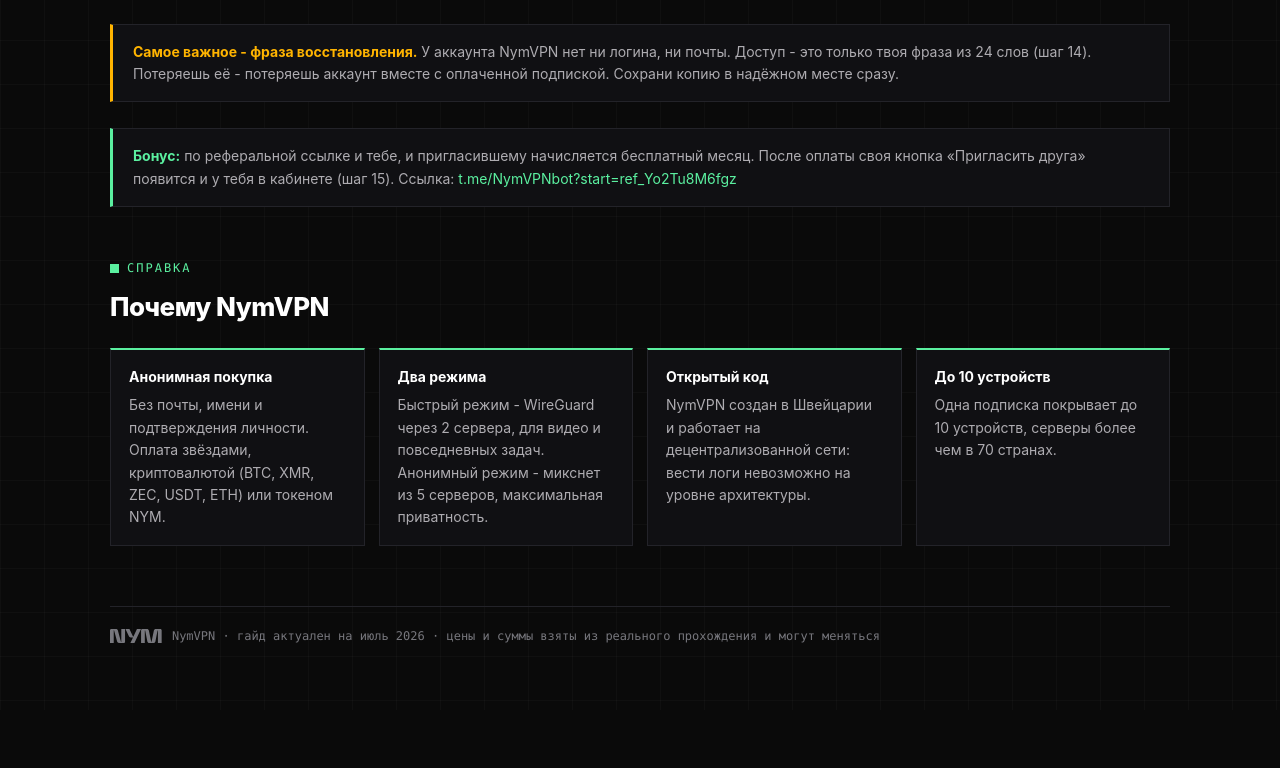
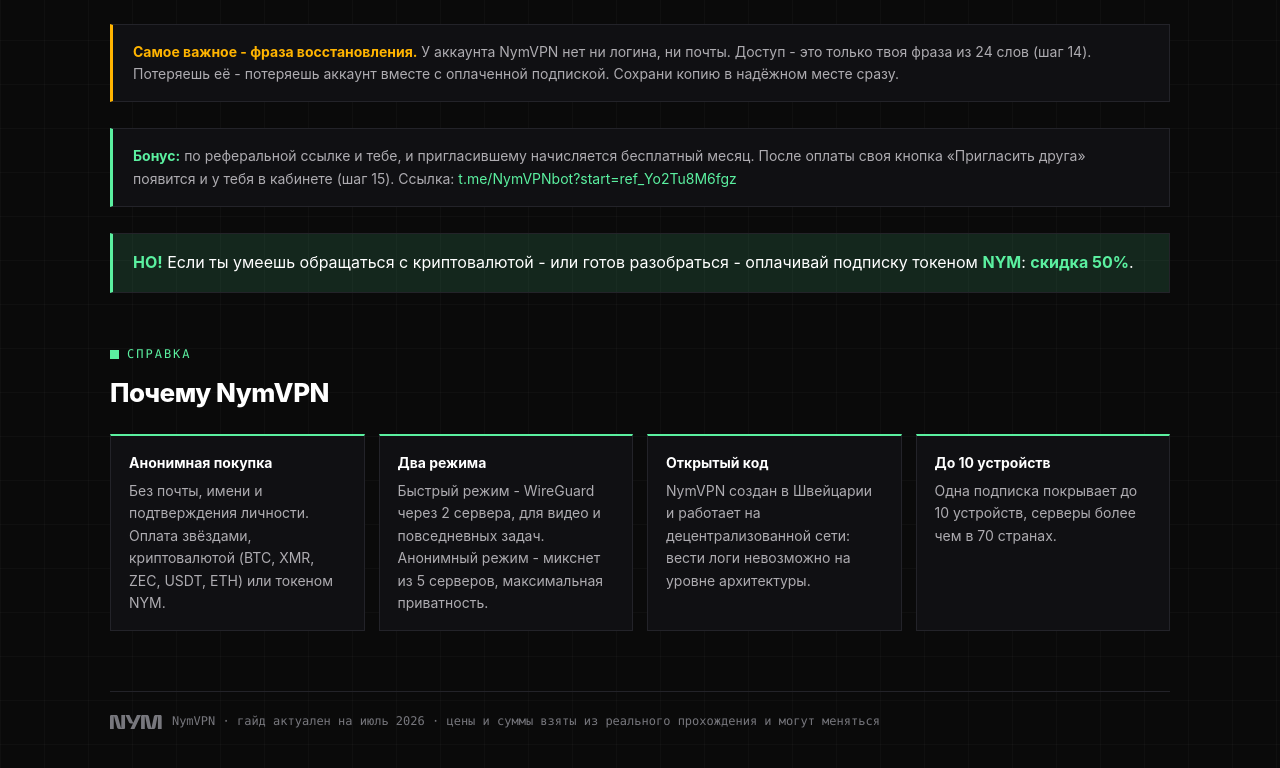
Before and after one commit to vvmmaann/nymvpn-guide, a plain HTML site: page NymVPN_stars_guide_RU.html in a window 1280 px wide. Shown: the part 5196-5964 px from the top of the page. Before the commit the page ends 5906 px from the top, so only its background shows below. Drawn offline with Linux system fonts and the light colour scheme.

Commit message:
Add 50% NYM token discount teaser

```diff
--- a/NymVPN_stars_guide_RU.html
+++ b/NymVPN_stars_guide_RU.html
@@ -79,6 +79,7 @@
   .note b { color: var(--mint); }
   .note.amber { border-left-color: var(--warn); }
   .note.amber b { color: var(--warn); }
+  .note.big { font-size: 16px; background: var(--mint-dim); color: var(--text); }
   /* почему nym */
   .why { display: grid; grid-template-columns: repeat(auto-fill, minmax(240px, 1fr));
          gap: 14px; margin-top: 20px; }
@@ -230,6 +231,7 @@
 
   <div class="note amber"><b>Самое важное - фраза восстановления.</b> У аккаунта NymVPN нет ни логина, ни почты. Доступ - это только твоя фраза из 24 слов (шаг 14). Потеряешь её - потеряешь аккаунт вместе с оплаченной подпиской. Сохрани копию в надёжном месте сразу.</div>
   <div class="note"><b>Бонус:</b> по реферальной ссылке и тебе, и пригласившему начисляется бесплатный месяц. После оплаты своя кнопка «Пригласить друга» появится и у тебя в кабинете (шаг 15). Ссылка: <a href="https://t.me/NymVPNbot?start=ref_Yo2Tu8M6fgz">t.me/NymVPNbot?start=ref_Yo2Tu8M6fgz</a></div>
+  <div class="note big"><b>НО!</b> Если ты умеешь обращаться с криптовалютой - или готов разобраться - оплачивай подписку токеном <b>NYM</b>: <b>скидка 50%</b>.</div>
 
   <div class="sect">
     <div class="tag">Справка</div>
```
Also changed, not shown: NymVPN_stars_guide_EN.html (+2 -0 lines).
